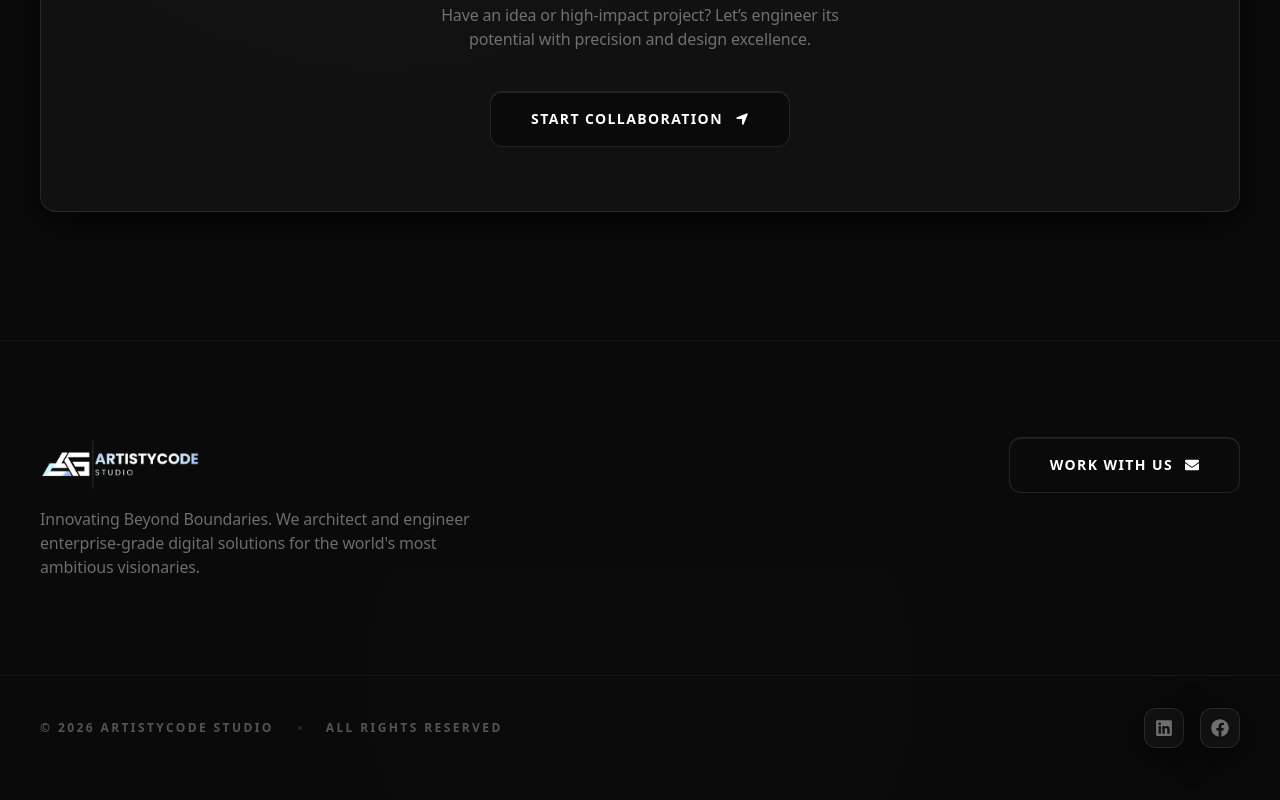
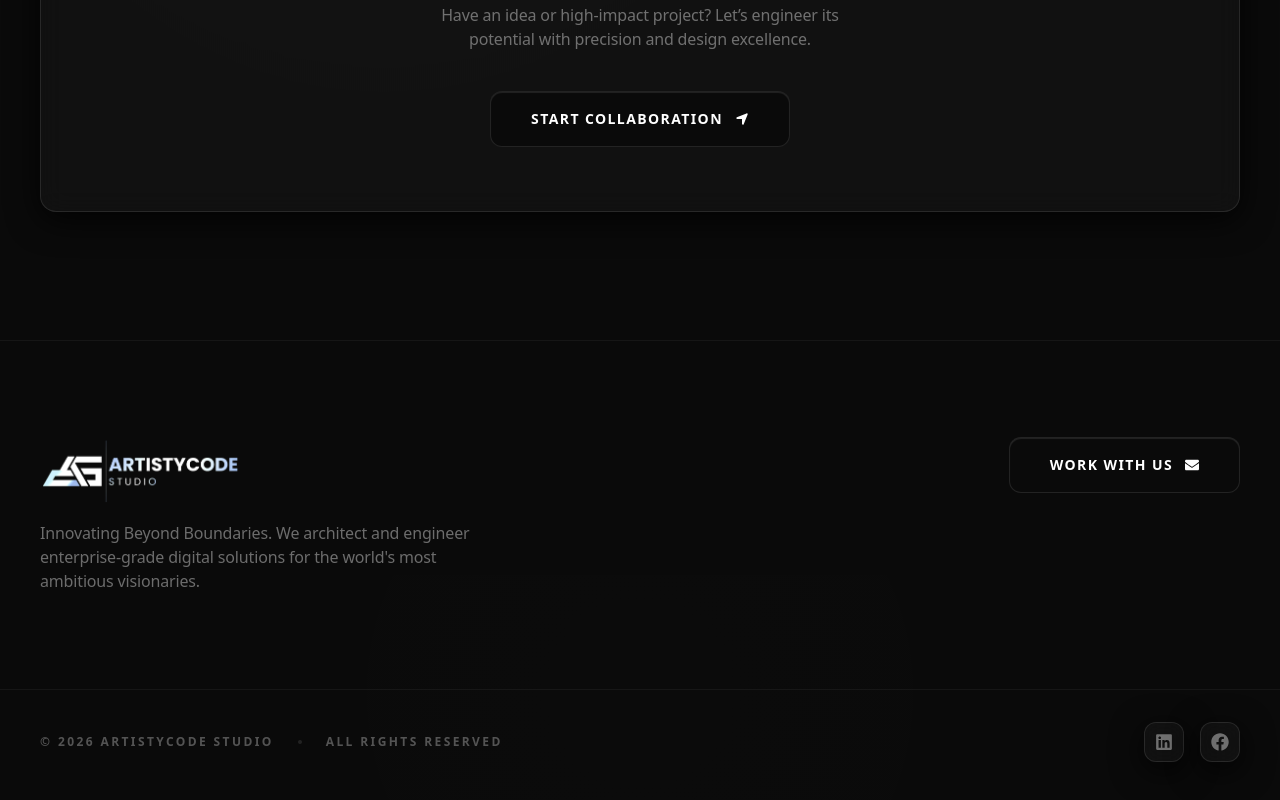
Before and after one commit to ninazmul/artistycode-studio, a Next.js app: page /about in a window 1280 px wide. Shown: the part 1920-2720 px from the top of the page. Built offline with nearby package versions, Linux system fonts and the light colour scheme.

Commit message:
style: increase logo dimensions in footer

```diff
--- a/components/Footer.tsx
+++ b/components/Footer.tsx
@@ -36,8 +36,8 @@ const Footer = () => {
           <div className="mb-4">
             <Image
               src="/assets/images/logo.png"
-              width={160}
-              height={40}
+              width={200}
+              height={80}
               alt="ArtistyCode Studio logo"
               className="brightness-110 contrast-125"
             />
```
